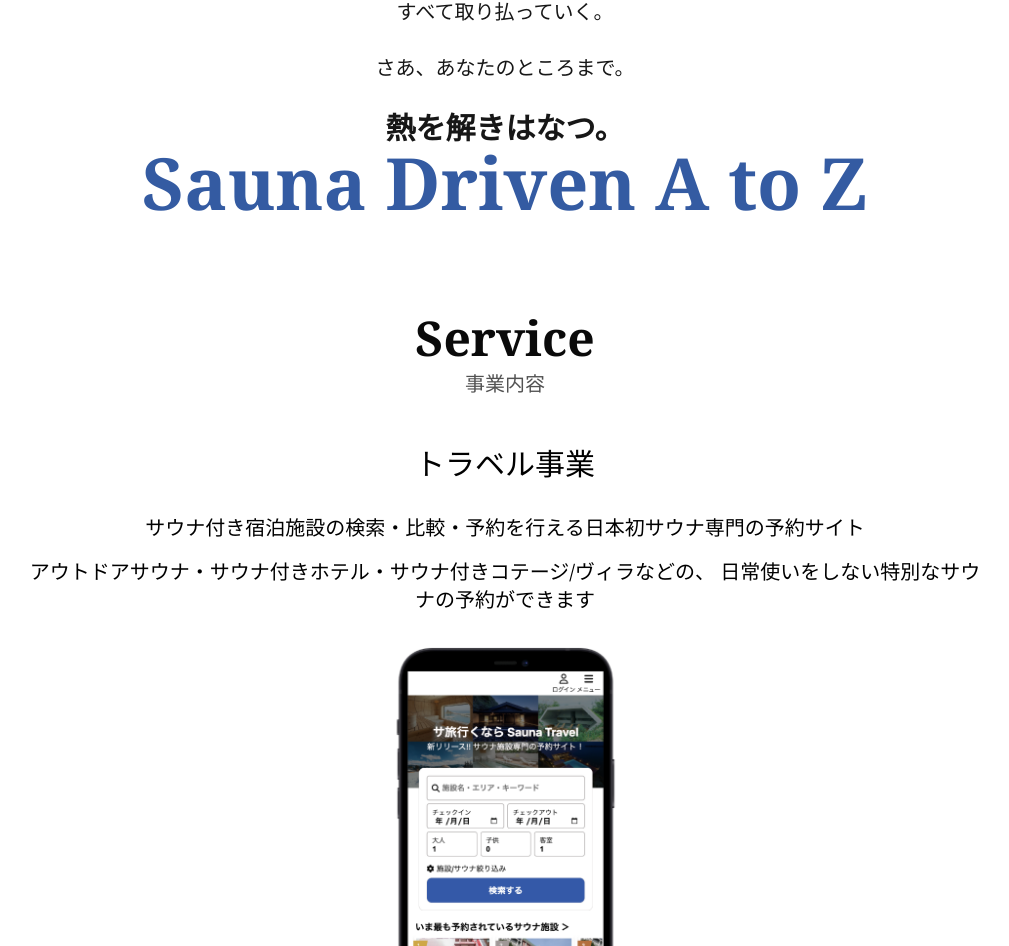
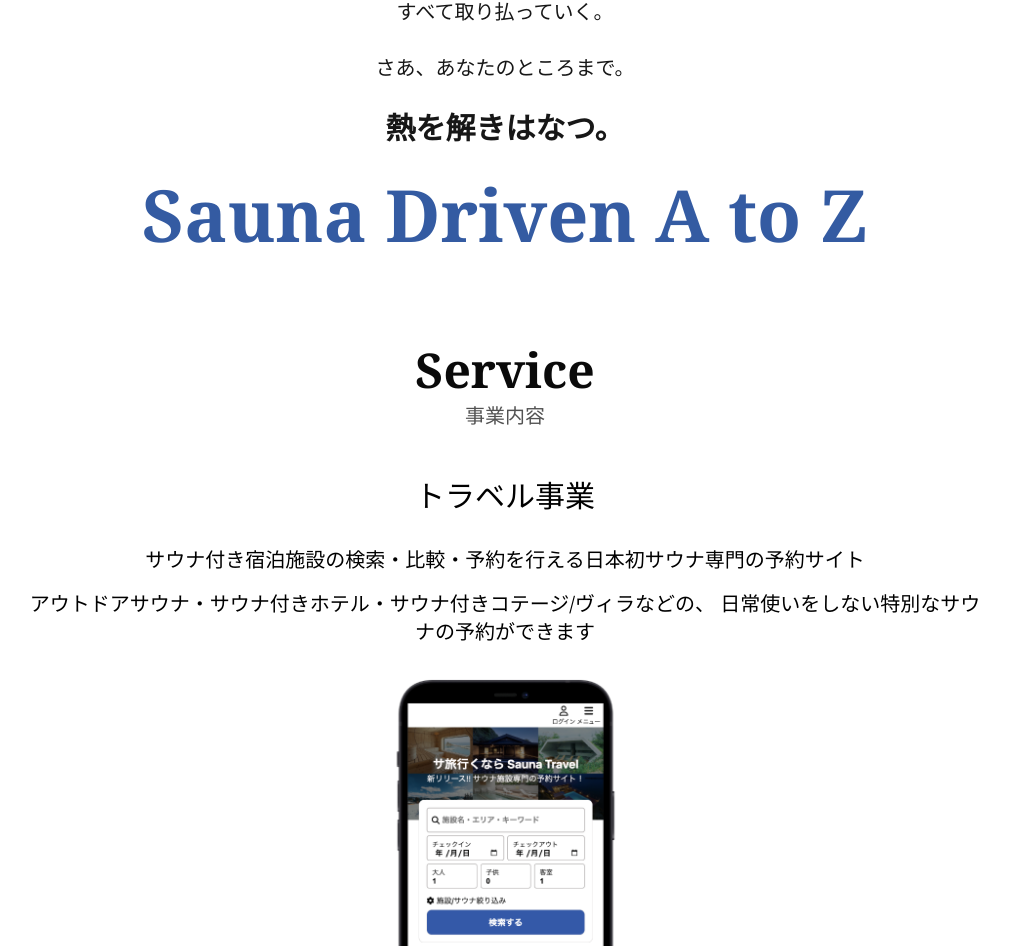
Before and after one commit to teppe049/sauna-travel-hp, a Next.js app in the folder sauna-travel-hp/: page / in a window 1280 px wide. Shown: the part 1430-2376 px from the top of the page, without its empty margins (135-1144 px from the left). Built offline with nearby package versions, Linux system fonts and the light colour scheme.

Commit message:
fix: Statementの間を設けるようにした

```diff
--- a/sauna-travel-hp/src/app/page.tsx
+++ b/sauna-travel-hp/src/app/page.tsx
@@ -140,7 +140,7 @@ export default function Home() {
             さあ、あなたのところまで。<br />
             <br />
             <p className="text-neutral-900 font-bold font-serif text-xl md:text-2xl lg:text-3xl text-center ">熱を解きはなつ。</p>
-            <p className="font-bold font-serif text-4xl md:text-6xl lg:text-7xl text-center mb-[2rem] text-[#345BA2]">Sauna Driven A to Z</p>
+            <p className="font-bold font-serif text-4xl md:text-6xl lg:text-7xl text-center my-[2rem] text-[#345BA2]">Sauna Driven A to Z</p>
           </p>
         </div>
       </section>
```
